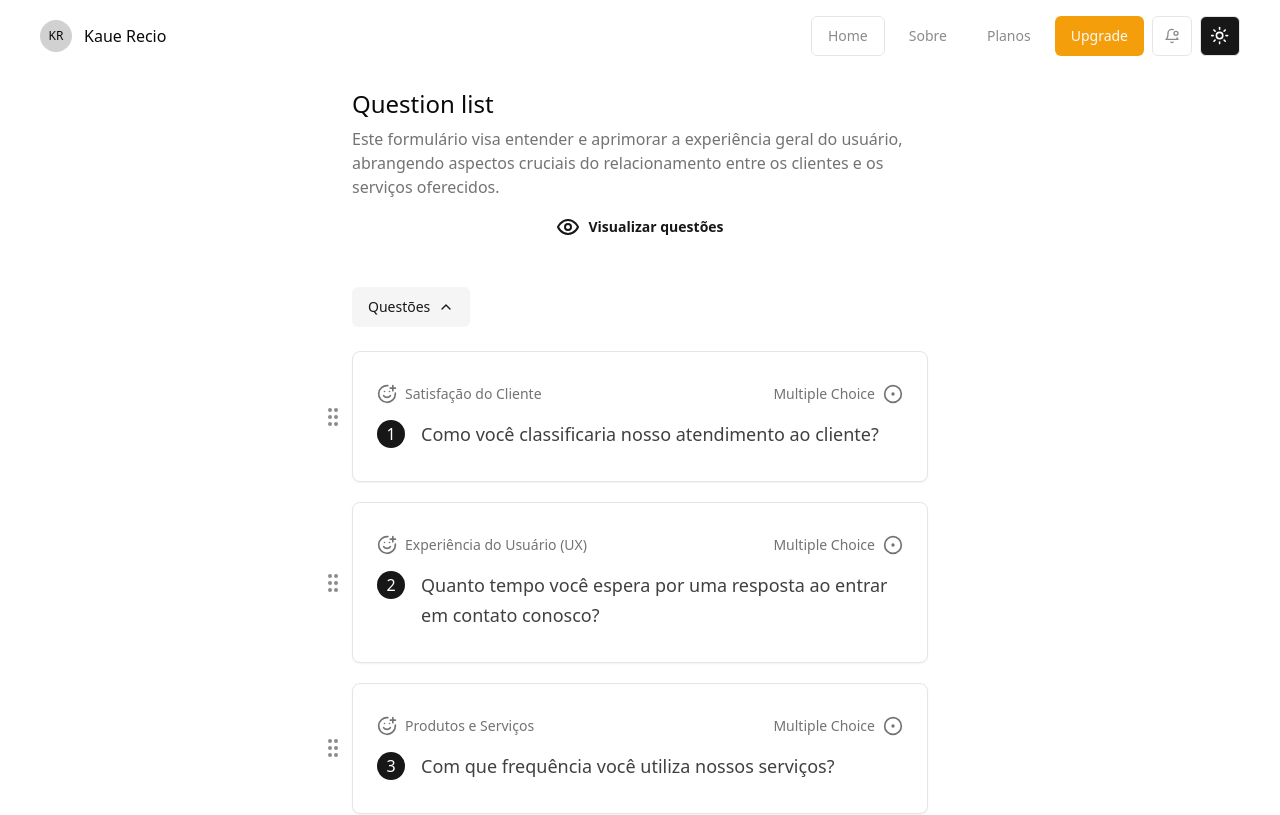
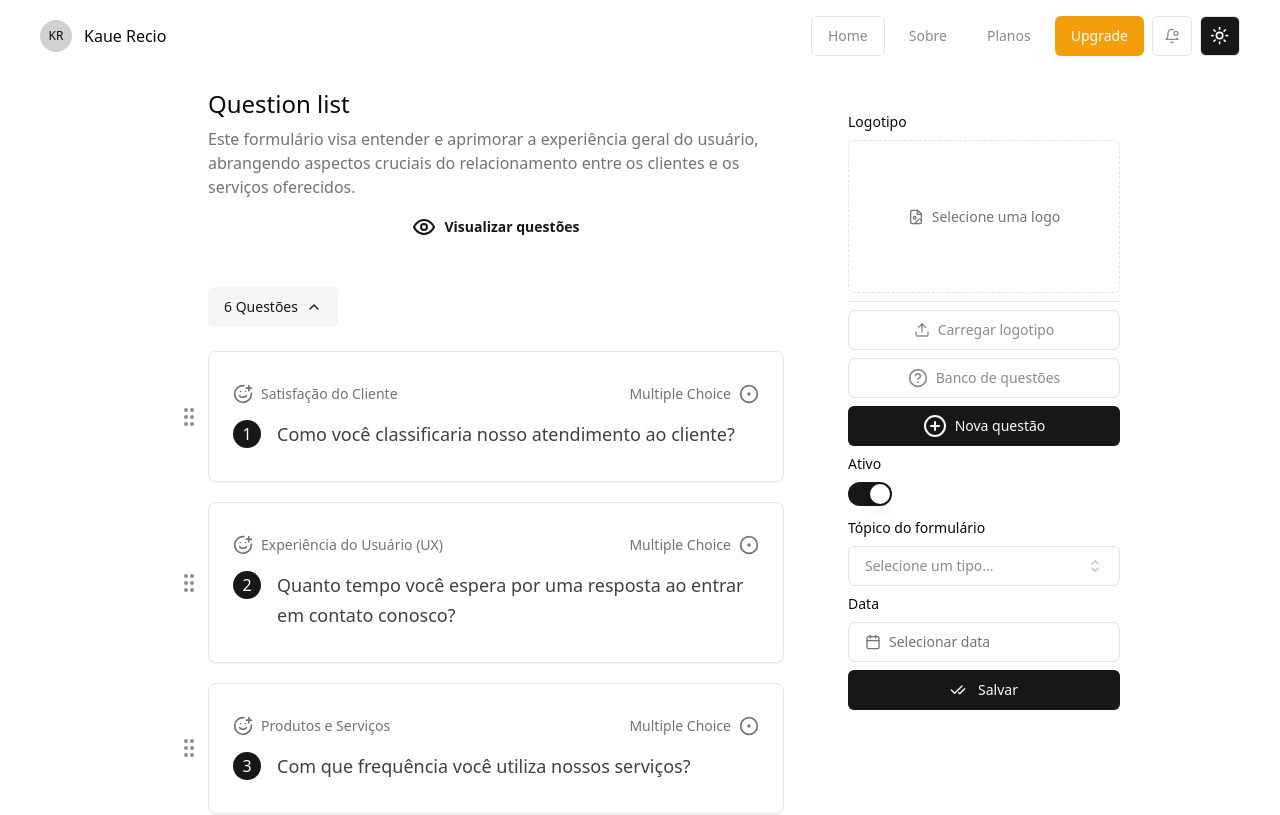
Before and after one commit to reciokaue/FeedbackView, a Next.js app: page /form in a window 1280 px wide. Shown: the top 815 px of the page. Built offline with nearby package versions, Linux system fonts and the light colour scheme.

Commit message:
editing form screen

```diff
--- a/src/components/my/form-tabs.tsx
+++ b/src/components/my/form-tabs.tsx
@@ -1,25 +1,47 @@
-import { ChevronLeft, HelpCircle, History, Wrench } from "lucide-react";
+import { CheckCheck, ChevronLeft, HelpCircle, History, Search, Wrench } from "lucide-react";
 import { Button } from "../ui/button";
+import { Input } from "../ui/input";
+import { DatePickerDemo } from "../ui/datepicker";
+import { LabelDiv } from "./label-div";
+import { data } from '../../lib/dataExample'
+import { Combobox } from "../ui/combobox";
+import { NewQuestion } from "./new-question";
+import { Switch } from "../ui/switch";
+import { useState } from "react";
+import { Toggle } from "../ui/toggle";
+import ImageUpload from "./image-upload";
 
 export function FormTabs(){
+  const [checked, setChecked] = useState(true)
+
   return (
-    <article className="flex w-fit flex-col sticky top-12 gap-1 justify-start ">
-      <Button className="gap-2 justify-start  text-muted-foreground pl-3 pr-10 " variant="ghost">
-        <ChevronLeft size={20}/>
-        Back to Dashboard
+    <aside className="flex flex-col mt-10 pl-4 gap-2 w-72">
+      <LabelDiv title="Logotipo">
+       <ImageUpload/>
+      </LabelDiv>
+      <Button  variant="outline" className="gap-2">
+        <HelpCircle size={20}/>
+        Banco de questões
       </Button>
-      <Button className="gap-2 justify-start  text-muted-foreground pl-3 pr-10 " variant="ghost">
-        <Wrench size={20}/>
-        1. Camping setup
+      <NewQuestion/>
+      <LabelDiv title="Ativo">
+        <Switch
+          checked={checked}
+          onCheckedChange={() => setChecked(!checked)}
+        />
+      </LabelDiv>
+      <LabelDiv title="Tópico do formulário">
+        <Combobox
+          title="Selecione um tipo..."
+          frameworks={data.topics}
+        />
+      </LabelDiv>
+      <LabelDiv title="Data">
+        <DatePickerDemo/>
+      </LabelDiv>
+      <Button href="/form/form1" className="gap-3 w-full">
+        <CheckCheck size={16}/> Salvar
       </Button>
-      <Button className="gap-2 justify-start pt-2 pl-3 pr-10 items-center"  variant="secondary">
-        <HelpCircle size={20}/>
-        2. Question list
-      </Button>
-      <Button className="gap-2 justify-start  text-muted-foreground pl-3 pr-10 " variant="ghost">
-        <History size={20}/>
-        3. Timeline
-      </Button>
-    </article>
+    </aside>
   )
 }
--- /dev/null
+++ b/src/components/my/image-upload.tsx
@@ -0,0 +1,53 @@
+/* eslint-disable @next/next/no-img-element */
+import { FileImage, Upload } from 'lucide-react';
+import React, { useState } from 'react';
+import { Separator } from '../ui/separator';
+import { Button } from '../ui/button';
+
+export function ImageUpload (){
+  const [image, setImage] = useState<any>(null);
+
+  const handleImageChange = (e: any) => {
+    const file = e.target.files[0];
+
+    if (file) {
+      setImage(URL.createObjectURL(e.target.files[0]))
+    } else {
+      setImage(null);
+    }
+  };
+
+  return (
+    <div className="flex flex-col space-y-2 items-center justify-center">
+      <label
+        htmlFor="image"
+        className="w-full overflow-hidden border flex rounded-md aspect-video cursor-pointer border-dashed text-sm flex-col gap-2 items-center justify-center text-muted-foreground hover:bg-primary/5"
+      >
+        {image ? (
+          <img src={image} alt="Preview" className="w-full h-full object-cover" />
+        ) : (
+          <div className="flex justify-center items-center gap-2">
+            <FileImage className="w-4 h-4"/>
+            Selecione uma logo
+          </div>
+        )}
+      </label>
+      <input
+        onChange={handleImageChange}
+        type="file"
+        id="image"
+        accept="image/*"
+        className="sr-only"
+      />
+
+      <Separator/>
+
+      <Button className="w-full gap-2" variant="outline">
+        <Upload className="w-4 h-4"/>
+        Carregar logotipo
+      </Button>
+    </div>
+  );
+};
+
+export default ImageUpload;
--- /dev/null
+++ b/src/components/my/new-question.tsx
@@ -0,0 +1,59 @@
+"use client"
+
+import * as React from "react"
+import { Check, ChevronsUpDown, Frame, PlusCircle } from "lucide-react"
+
+import { cn } from "@/lib/utils"
+import { Button } from "@/components/ui/button"
+import {
+  Command,
+  CommandEmpty,
+  CommandGroup,
+  CommandInput,
+  CommandItem,
+} from "@/components/ui/command"
+import {
+  Popover,
+  PopoverContent,
+  PopoverTrigger,
+} from "@/components/ui/popover"
+import { data as fakeData } from "@/lib/dataExample"
+const data = fakeData.questionTypes
+
+export function NewQuestion() {
+  const [open, setOpen] = React.useState(false)
+  const [value, setValue] = React.useState("")
+
+  return (
+    <Popover open={open} onOpenChange={setOpen} >
+      <PopoverTrigger asChild>
+        <Button
+          variant="default"
+          className="w-full gap-2"
+        >
+          <PlusCircle/>
+          Nova questão
+        </Button>
+      </PopoverTrigger>
+      <PopoverContent className="w-full p-0 mx-0 bg-red-200" align="start" sideOffset={10} >
+        <Command className="w-full">
+          <CommandEmpty>No framework found.</CommandEmpty>
+          <CommandGroup>
+            {data.map((framework) => (
+              <CommandItem
+                key={framework.value}
+                onSelect={() => {
+                  setValue(framework.value === value ? "" : framework.value)
+                  setOpen(false)
+                }}
+              >
+
+                {framework.label}
+              </CommandItem>
+            ))}
+          </CommandGroup>
+        </Command>
+      </PopoverContent>
+    </Popover>
+  )
+}
--- a/src/components/my/question-card.tsx
+++ b/src/components/my/question-card.tsx
@@ -48,7 +48,7 @@ export function QuestionCard({ data, index, editing = false }: CardData){
         </label>
       </header>
       <div className="flex flex-1 gap-4">
-        <span className="rounded-full flex justify-center items-center shrink-0 h-7 w-7 bg-primary text-white">{index+1}</span>
+        <span className="rounded-full flex justify-center items-center shrink-0 h-7 w-7 bg-primary text-primary-foreground">{index+1}</span>
         <p className="text-lg font-medium w-full text-neutral-700 leading-relaxed">{data.text}</p>
       </div>
 
@@ -108,7 +108,7 @@ export function QuestionCard({ data, index, editing = false }: CardData){
         </form>
       }
 
-      <Button className="absolute h-full -left-12 top-0 transition-colors" variant="link">
+      <Button className="absolute h-full cursor-pointer -left-12 top-0 transition-colors" variant="link">
         <GripVertical/>
       </Button>
       <div className="flex flex-col items-center justify-center  absolute group-hover:-right-12 group-hover:opacity-100 opacity-0 h-full right-0 top-0 transition-all">
--- a/src/components/ui/button.tsx
+++ b/src/components/ui/button.tsx
@@ -15,6 +15,7 @@ const buttonVariants = cva(
         delete: "bg-destructive text-destructive-foreground  hover:bg-destructive/90",
         outline: "border border-input bg-background hover:bg-accent hover:text-accent-foreground font-normal text-primary/50 hover:text-primary/70",
         secondary: "bg-secondary text-secondary-foreground hover:bg-secondary/80",
+        sidebar: "bg-secondary flex justify-start gap-2 w-full text-secondary-foreground/70 hover:text-secondary-foreground",
         ghost: "hover:bg-accent hover:text-accent-foreground",
         link: "text-primary font-normal text-primary/50 hover:text-stone-700",
         gold: "text-primary-foreground bg-amber-500 hover:bg-amber-500/90",
--- a/src/components/ui/datepicker.tsx
+++ b/src/components/ui/datepicker.tsx
@@ -22,7 +22,7 @@ export function DatePickerDemo() {
         <Button
           variant={"outline"}
           className={cn(
-            "w-[280px] justify-start text-left font-normal",
+            "max-w-[280px] w-full justify-start text-left font-normal",
             !date && "text-muted-foreground"
           )}
         >
--- a/src/components/ui/input.tsx
+++ b/src/components/ui/input.tsx
@@ -6,10 +6,11 @@ import { Eye, EyeOff } from "lucide-react"
 
 export interface InputProps extends React.InputHTMLAttributes<HTMLInputElement> {
   styles?: string
+  Icon?: React.ReactNode
 }
 
 const Input = React.forwardRef<HTMLInputElement, InputProps>(
-  ({ className, type, styles, ...props }, ref) => {
+  ({ className, type, styles, Icon, ...props }, ref) => {
     const [isVisible, setIsVisible] = React.useState(false)
 
     const toggleVisibility = (e: any) => {
--- a/src/components/ui/toggle.tsx
+++ b/src/components/ui/toggle.tsx
@@ -10,8 +10,7 @@ const toggleVariants = cva(
     variants: {
       variant: {
         default: "bg-transparent",
-        outline:
-          "border border-input bg-transparent shadow-sm hover:bg-accent hover:text-accent-foreground",
+        outline: "border border-input bg-transparent shadow-sm hover:bg-accent hover:text-accent-foreground",
       },
       size: {
         default: "h-9 px-3",
--- a/src/lib/dataExample.ts
+++ b/src/lib/dataExample.ts
@@ -188,7 +188,6 @@ export const data = {
   'questionTypes': [
     { label: "Múltipla Escolha", value: "multiple_choice" },
     { label: "Verdadeiro/Falso", value: "true_false" },
-    { label: "Preenchimento de Espaços em Branco", value: "fill_in_the_blank" },
     { label: "Resposta Curta", value: "short_answer" },
     { label: "Resposta Longa", value: "long_answer" },
     { label: "Escolha de Imagem", value: "image_choice" },
--- a/src/pages/form/index.tsx
+++ b/src/pages/form/index.tsx
@@ -3,18 +3,19 @@ import { Navbar } from "@/components/my/navbar";
 import { QuestionCard } from "@/components/my/question-card";
 import { Button } from "@/components/ui/button";
 import { Collapsible, CollapsibleContent, CollapsibleTrigger } from "@/components/ui/collapsible";
+import { Label } from "@/components/ui/label";
 import { data } from "@/lib/dataExample";
-import { ChevronDown, ChevronLeft, ChevronUp, Eye } from "lucide-react";
+import { CheckCheck, ChevronDown, ChevronLeft, ChevronUp, Eye } from "lucide-react";
 import { useState } from "react";
 
 export default function Form() {
   const [isOpen, setIsOpen] = useState(true)
 
   return (
-    <div className='relative max-w-7xl mx-auto px-4 md:px-6 lg:px-8 xl:px-10'>
+    <div className='flex flex-col justify-center relative max-w-7xl mx-auto px-4 md:px-6 lg:px-8 xl:px-10'>
       <Navbar/>
-      {/* <FormTabs/> */}
-      <section className="flex flex-1 flex-col relative max-w-xl mx-auto pb-10">
+      <div className="flex justify-center">
+        <section className="flex items-center overflow-y-scroll overflow-x-visible max-h-screen flex-1 flex-col relative max-w-2xl pb-10">
           <header className="flex flex-col items-start justify-center">
             <h1 className="font-medium text-2xl leading-relaxed mt-3 mb-1">Question list</h1>
             <p className="max-w-xl text-base text-start text-muted-foreground">Este formulário visa entender e aprimorar a experiência geral do usuário, abrangendo aspectos cruciais do relacionamento entre os clientes e os serviços oferecidos.</p>
@@ -29,15 +30,25 @@ export default function Form() {
             className="w-full"
           >
             <CollapsibleTrigger asChild className="mb-6 gap-2 flex">
-            <Button variant="secondary">Questões {isOpen? <ChevronUp size={16}/>: <ChevronDown size={16}/>}</Button>
+              <Button className="ml-12" variant="secondary">{data.questionsList.length} Questões {isOpen? <ChevronUp size={16}/>: <ChevronDown size={16}/>}</Button>
             </CollapsibleTrigger>
-          <CollapsibleContent className="flex flex-1 items-center flex-col gap-5 bg-background">
+            <div className="flex flex-1 items-center flex-col space-y-5">
+              <QuestionCard index={0} key={data.questionsList[0].id} data={data.questionsList[0]}/>
+              <CollapsibleContent className="flex flex-1 items-center flex-col space-y-5">
                 {data.questionsList.map((question, index ) => (
-              <QuestionCard editing={index == 3} index={index} key={question.id} data={question}/>
+                  index != 0 && <QuestionCard editing={index == 3} index={index} key={question.id} data={question}/>
                 ))}
               </CollapsibleContent>
+            </div>
           </Collapsible>
+          <div className="flex justify-end py-6 w-full px-12">
+            <Button href="/form/form1" className="gap-3">
+              Salvar <CheckCheck size={16}/>
+            </Button>
+          </div>
         </section>
+        <FormTabs/>
+      </div>
     </div>
   )
 }
```
Also changed, not shown: src/components/my/drop-button.tsx (added, +32 -0 lines). Lines whose indentation alone changed are shown as unchanged.
